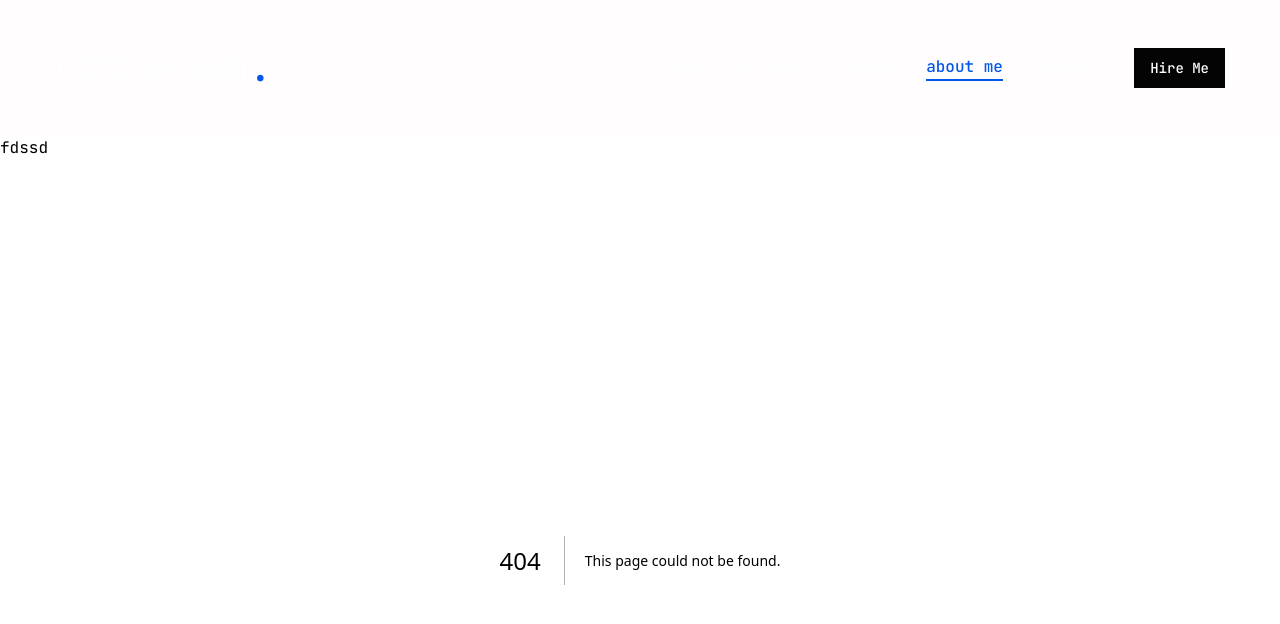
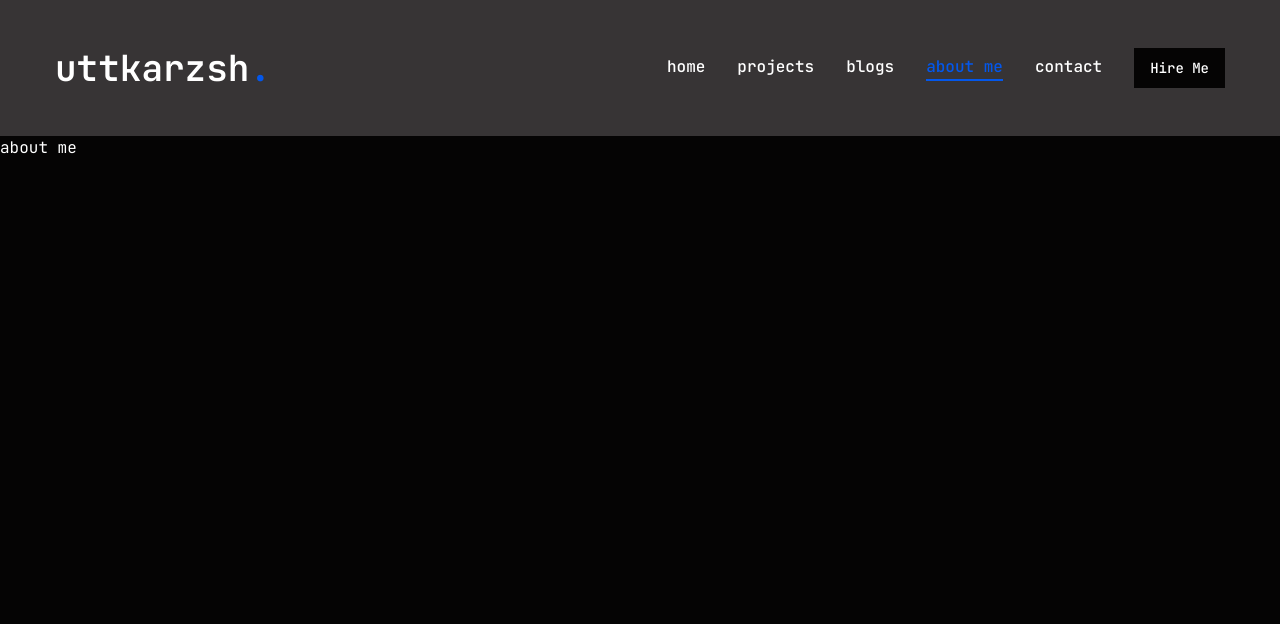
Before and after one commit to uttkarzsh/uttkarzsh.github.io, a Next.js app: page /aboutme in a window 1280 px wide. Before the commit this address had no page. Shown: the top 624 px of the page. Built offline with nearby package versions, Linux system fonts and the light colour scheme.

Commit message:
add pages

```diff
--- /dev/null
+++ b/src/app/aboutme/page.tsx
@@ -0,0 +1,8 @@
+
+const AboutMe = () => {
+  return (
+    <div>about me</div>
+  )
+}
+
+export default AboutMe
--- /dev/null
+++ b/src/app/blogs/page.tsx
@@ -0,0 +1,8 @@
+
+const Blogs = () => {
+  return (
+    <div>Blogs</div>
+  )
+}
+
+export default Blogs
--- /dev/null
+++ b/src/app/contact/page.tsx
@@ -0,0 +1,8 @@
+
+const Contact = () => {
+  return (
+    <div>Contact</div>
+  )
+}
+
+export default Contact
--- a/src/app/layout.tsx
+++ b/src/app/layout.tsx
@@ -25,7 +25,6 @@ export default function RootLayout({
     <html lang="en" className={`${jetbrainsMono.variable}`}>
       <body className={"antialiased font-primary"}>
         <Header/>
-        fdssd
         {children}
       </body>
     </html>
--- /dev/null
+++ b/src/app/projects/page.tsx
@@ -0,0 +1,8 @@
+
+const Projects = () => {
+  return (
+    <div>Projects</div>
+  )
+}
+
+export default Projects
```
